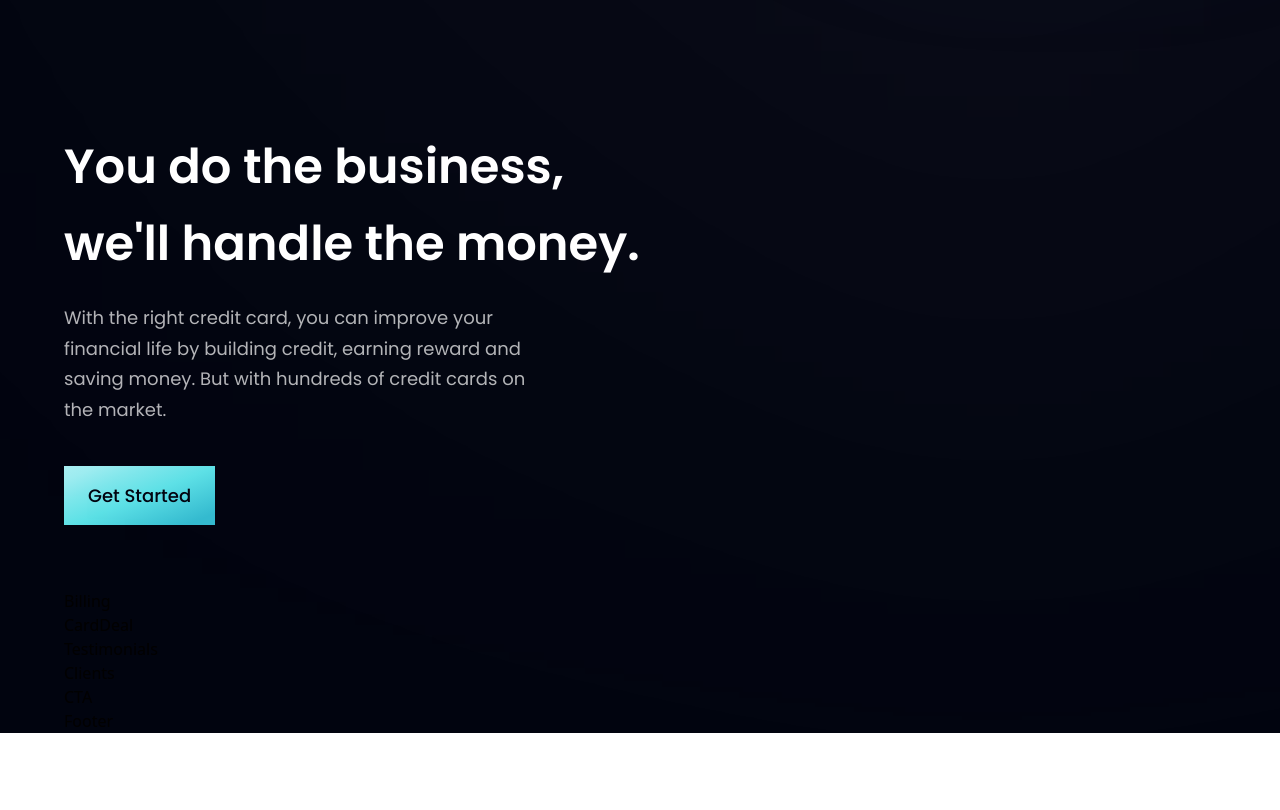
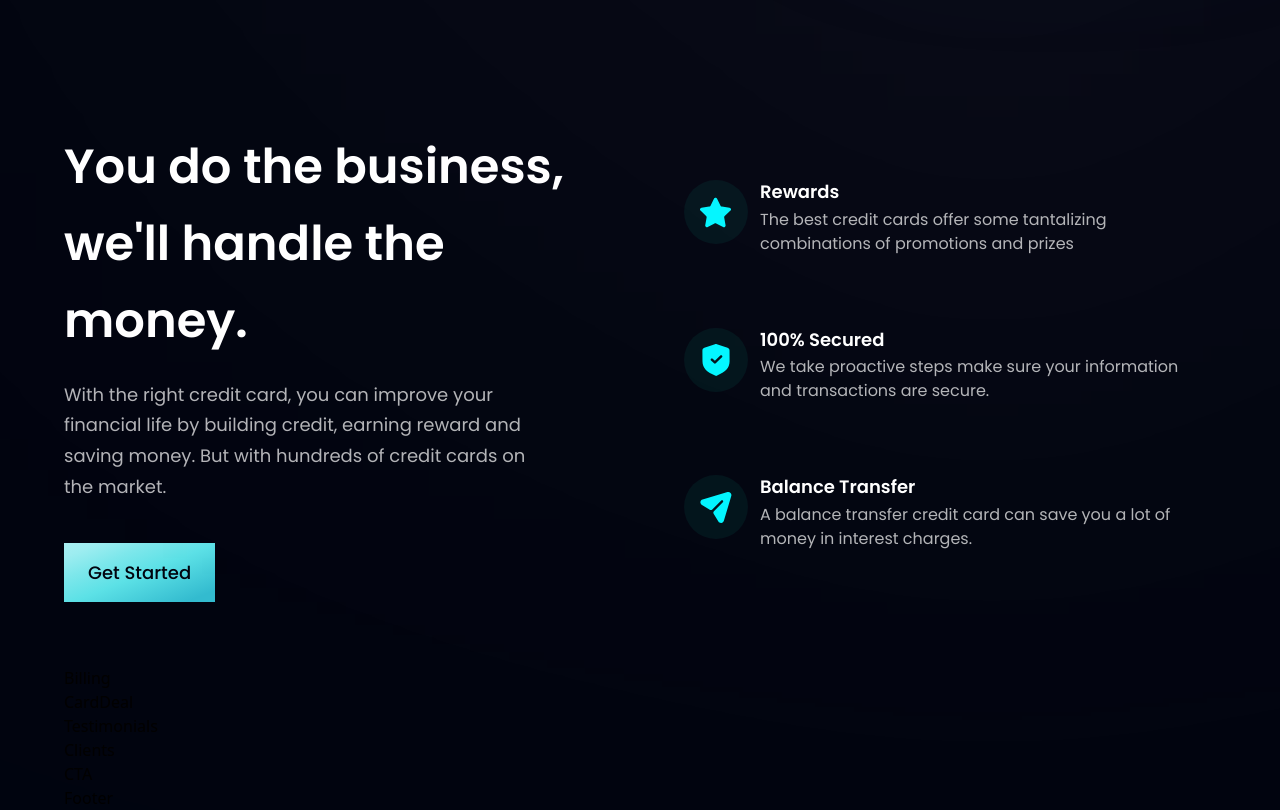
Before and after one commit to laesuddin/bank_app, a React (Vite) app: page / in a window 1280 px wide. Shown: the part 880-1690 px from the top of the page. Before the commit the page ends 1613 px from the top, so only its background shows below. Built offline with nearby package versions, Linux system fonts and the light colour scheme.

Commit message:
Complete Business section

```diff
--- a/src/components/Business.jsx
+++ b/src/components/Business.jsx
@@ -1,6 +1,22 @@
 import { features } from "../constants"
 import styles, {layout} from "../style"
 import Button from './Button'
+
+const FeatureCard = ({ icon, title, content, index }) => (
+  <div className={`flex flex-row p-6 rounded-[20px] ${index !== features.length - 1 ? "mb-6" : "mb-0"} feature-card`}>
+    <div className={`w-[64px] h-[64px] rounded-full ${styles.flexCenter} bg-dimBlue`}>
+      <img src={icon} alt="star" className="w-[50%] h-[50%] object-contain" />
+    </div>
+    <div className="flex-1 flex flex-col ml-3">
+      <h4 className="font-poppins font-semibold text-white text-[18px] leading-[23.4px] mb-1">
+        {title}
+      </h4>
+      <p className="font-poppins font-normal text-dimWhite text-[16px] leading-[24px]">
+        {content}
+      </p>
+    </div>
+  </div>
+);
 
 const Business = () => {
   return (
@@ -15,6 +31,12 @@
         </p>
         <Button styles='mt-10'/>
       </div>
+
+      <div className={`${layout.sectionImg} flex-col`}>
+      {features.map((feature, index) => (
+        <FeatureCard key={feature.id} {...feature} index={index} />
+      ))}
+    </div>
     </section>
   )
 }
```
